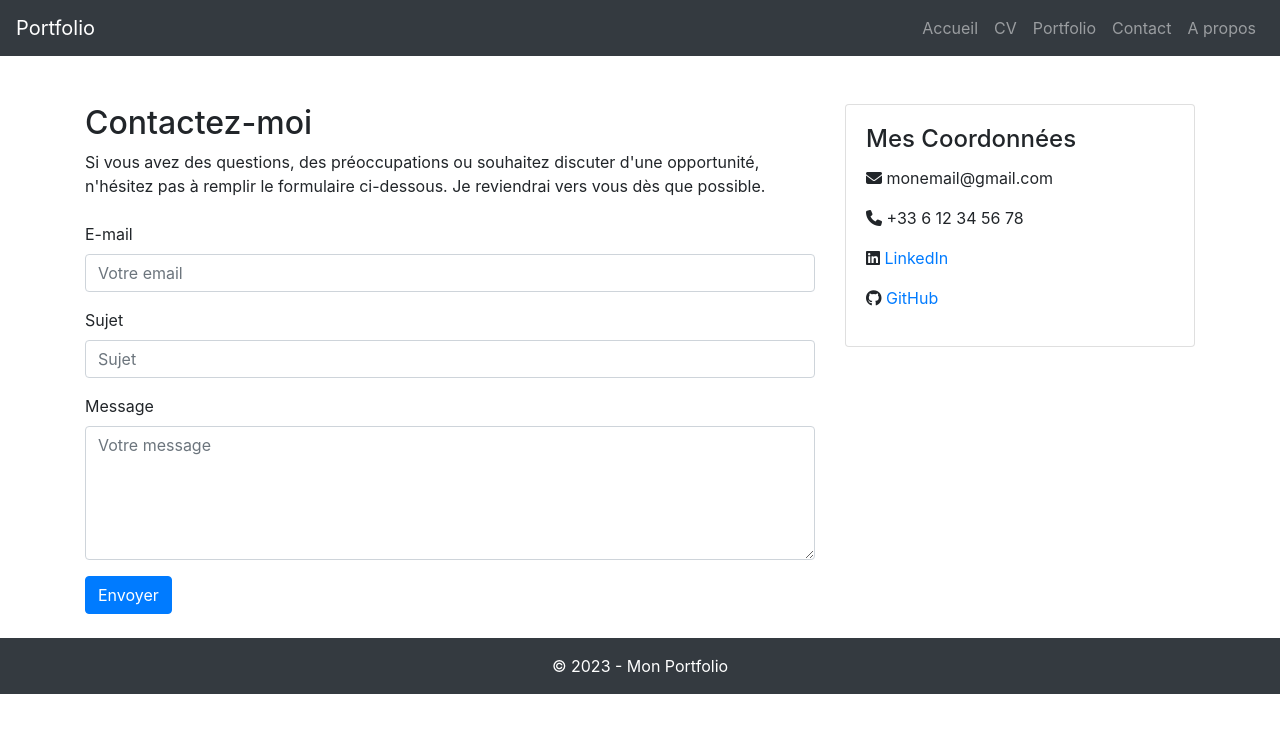
After one commit to Stargate136/EPHAD, a Django app: page /contact/ in a window 1280 px wide. The commit adds this page. Shown: the top 733 px of the page. Run offline with Django 4.2, Linux system fonts and the light colour scheme; some libraries are stand-ins or nearby versions.

Commit message:
Creation of form and view for 'contact' app

```diff
--- a/src/config/urls.py
+++ b/src/config/urls.py
@@ -25,7 +25,8 @@ urlpatterns = [
     path("", include("home.urls")),
     path("core/", include("core.urls")),
     path("cv/", include("cv.urls")),
-    path("portfolio", include("portfolio.urls"))
+    path("portfolio/", include("portfolio.urls")),
+    path("contact/", include("contact.urls")),
 ]
 
 if settings.ENVIRONMENT == "DEV":
--- /dev/null
+++ b/src/contact/forms.py
@@ -0,0 +1,24 @@
+from django import forms
+from .models import ContactMessage
+
+
+class ContactForm(forms.ModelForm):
+    def __init__(self, *args, **kwargs):
+        super().__init__(*args, **kwargs)
+        for field in self.fields.values():
+            field.label_suffix = ""
+
+    class Meta:
+        model = ContactMessage
+        fields = ['email', 'subject', 'message']
+
+    # Personnalisation éventuelle des widgets (par exemple, pour ajouter des placeholders)
+    email = forms.EmailField(widget=forms.EmailInput(attrs={'class': 'form-control',
+                                                            'placeholder': 'Votre email'}),
+                             label="E-mail")
+    subject = forms.CharField(widget=forms.TextInput(attrs={'class': 'form-control',
+                                                            'placeholder': 'Sujet'}),
+                              label="Sujet")
+    message = forms.CharField(widget=forms.Textarea(attrs={'class': 'form-control',
+                                                           'placeholder': 'Votre message',
+                                                           'rows': '5'}),)
--- a/src/contact/models.py
+++ b/src/contact/models.py
@@ -3,9 +3,9 @@ from django.db import models
 
 # Create your models here.
 class ContactMessage(models.Model):
-    email = models.EmailField()
-    subject = models.CharField(max_length=100)
-    message = models.TextField()
+    email = models.EmailField(verbose_name="E-mail")
+    subject = models.CharField(max_length=100, verbose_name="Sujet")
+    message = models.TextField(verbose_name="Message")
 
     is_processed = models.BooleanField(default=False)
     processed_at = models.DateTimeField(null=True, blank=True)
--- /dev/null
+++ b/src/contact/templates/contact/form.html
@@ -0,0 +1,33 @@
+{% extends "core/base.html" %}
+
+{% block content %}
+<div class="container mt-5">
+    <div class="row justify-content-center">
+        <div class="col-md-8">
+            <h2>Contactez-moi</h2>
+            <p class="mb-4">
+                Si vous avez des questions, des préoccupations ou souhaitez discuter d'une opportunité, n'hésitez pas à remplir le formulaire ci-dessous. Je reviendrai vers vous dès que possible.
+            </p>
+
+            <form method="post" class="">
+                {% csrf_token %}
+                {{ form.as_p }}
+                <input type="submit" class="btn btn-primary" value="Envoyer"/>
+
+            </form>
+        </div>
+
+        <div class="col-md-4">
+            <div class="card">
+                <div class="card-body">
+                    <h4 class="card-title">Mes Coordonnées</h4>
+                    <p><i class="fas fa-envelope"></i> monemail@gmail.com</p>
+                    <p><i class="fas fa-phone"></i> +33 6 12 34 56 78</p>
+                    <p><i class="fab fa-linkedin"></i> <a href="https://linkedin.com/in/monprofil" target="_blank">LinkedIn</a></p>
+                    <p><i class="fab fa-github"></i> <a href="https://github.com/monprofil" target="_blank">GitHub</a></p>
+                </div>
+            </div>
+        </div>
+    </div>
+</div>
+{% endblock %}
--- /dev/null
+++ b/src/contact/urls.py
@@ -0,0 +1,10 @@
+from django.urls import path
+
+from .views import ContactFormView
+
+
+app_name = "contact"
+
+urlpatterns = [
+    path('', ContactFormView.as_view(), name='form'),
+]
--- a/src/contact/views.py
+++ b/src/contact/views.py
@@ -1,3 +1,24 @@
-from django.shortcuts import render
 
-# Create your views here.
+from django.urls import reverse_lazy
+from django.views.generic.edit import FormView
+from django.contrib import messages
+from .forms import ContactForm
+
+
+class ContactFormView(FormView):
+    template_name = "contact/form.html"
+    form_class = ContactForm
+    success_url = reverse_lazy("contact:form")  # Mettez l'URL de la page de remerciement ou de confirmation ici.
+
+    def form_valid(self, form):
+        # Si le formulaire est valide, sauvegardez l'objet sans le commettre en base de données.
+        contact_message = form.save(commit=False)
+        # Traitement supplémentaire si nécessaire (comme l'envoi d'un e-mail)
+        contact_message.save()  # Sauvegardez l'objet en base de données.
+        messages.success(self.request, "Votre message a été envoyé avec succès!")
+        return super().form_valid(form)
+
+    def form_invalid(self, form):
+        # En cas d'erreur, affichez un message d'erreur à l'utilisateur.
+        messages.error(self.request, "Il y a eu une erreur avec votre soumission. Veuillez vérifier vos informations.")
+        return super().form_invalid(form)
--- a/src/core/templates/core/base.html
+++ b/src/core/templates/core/base.html
@@ -45,7 +45,7 @@
                     <a class="nav-link" href="{% url 'portfolio:index' %}">Portfolio</a>
                 </li>
                 <li class="nav-item">
-                    <a class="nav-link" href="{% url 'core:under_construction' %}">Contact</a>
+                    <a class="nav-link" href="{% url 'contact:form' %}">Contact</a>
                 </li>
                 <li class="nav-item">
                     <a class="nav-link" href="{% url 'core:under_construction' %}">A propos</a>
```
